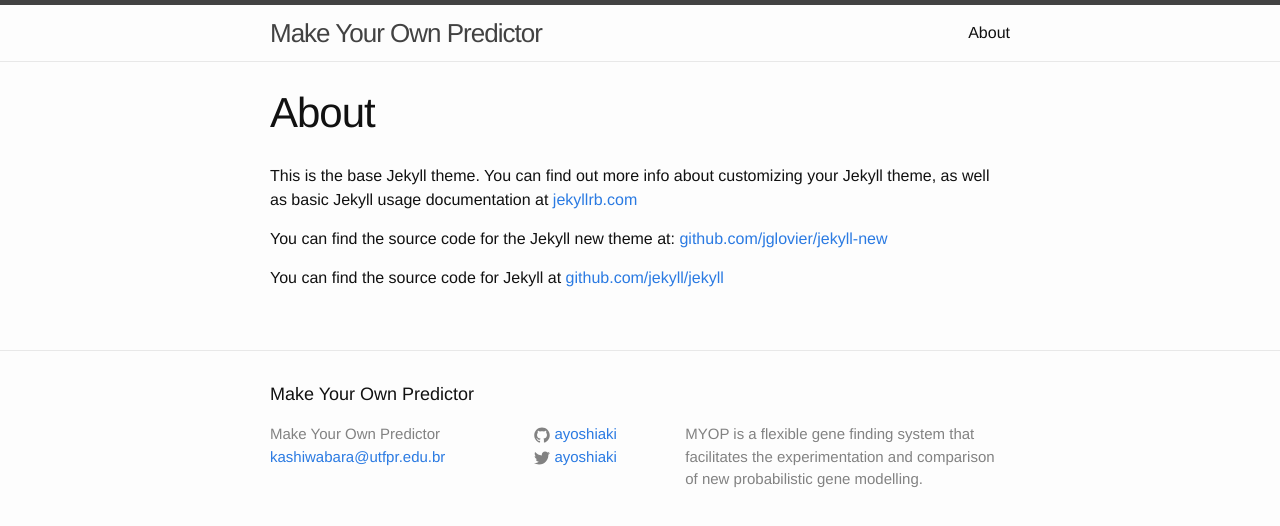
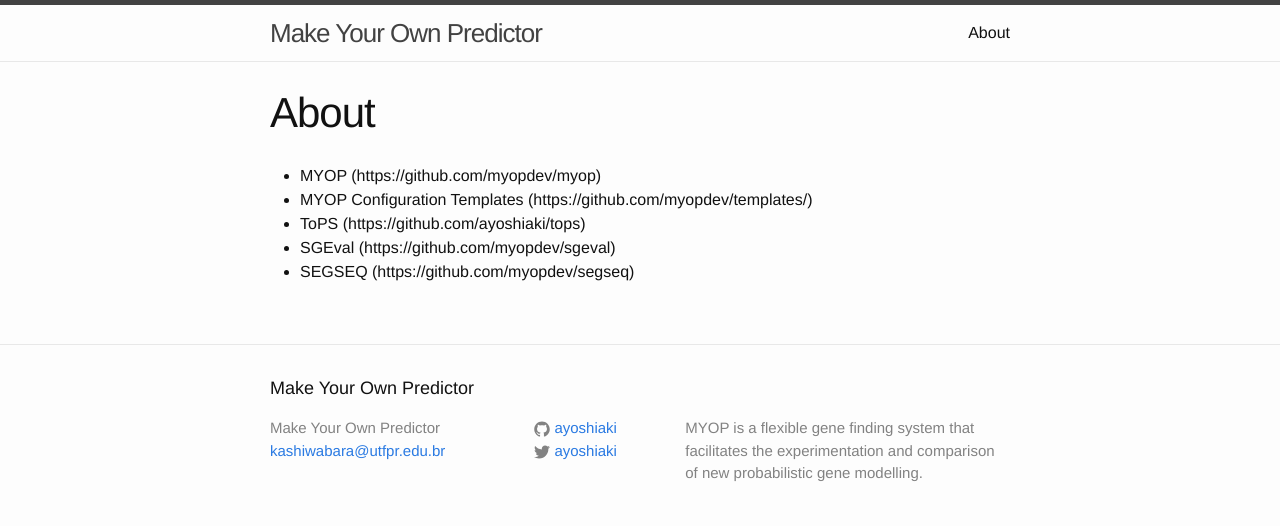
Before and after one commit to myopdev/myopdev.github.io, a Jekyll site: the page built from about.md, in a window 1280 px wide. Shown: the top 526 px of the page. Built offline with Jekyll 4.4.1, drawn with Linux system fonts in a browser that asks for light colours.

Commit message:
updating about

```diff
--- a/about.md
+++ b/about.md
@@ -4,8 +4,8 @@
 permalink: /about/
 ---
 
-This is the base Jekyll theme. You can find out more info about customizing your Jekyll theme, as well as basic Jekyll usage documentation at [jekyllrb.com](http://jekyllrb.com/)
-
-You can find the source code for the Jekyll new theme at: [github.com/jglovier/jekyll-new](https://github.com/jglovier/jekyll-new)
-
-You can find the source code for Jekyll at [github.com/jekyll/jekyll](https://github.com/jekyll/jekyll)
+* MYOP (https://github.com/myopdev/myop)
+* MYOP Configuration Templates (https://github.com/myopdev/templates/)
+* ToPS (https://github.com/ayoshiaki/tops)
+* SGEval (https://github.com/myopdev/sgeval)
+* SEGSEQ (https://github.com/myopdev/segseq)
```
